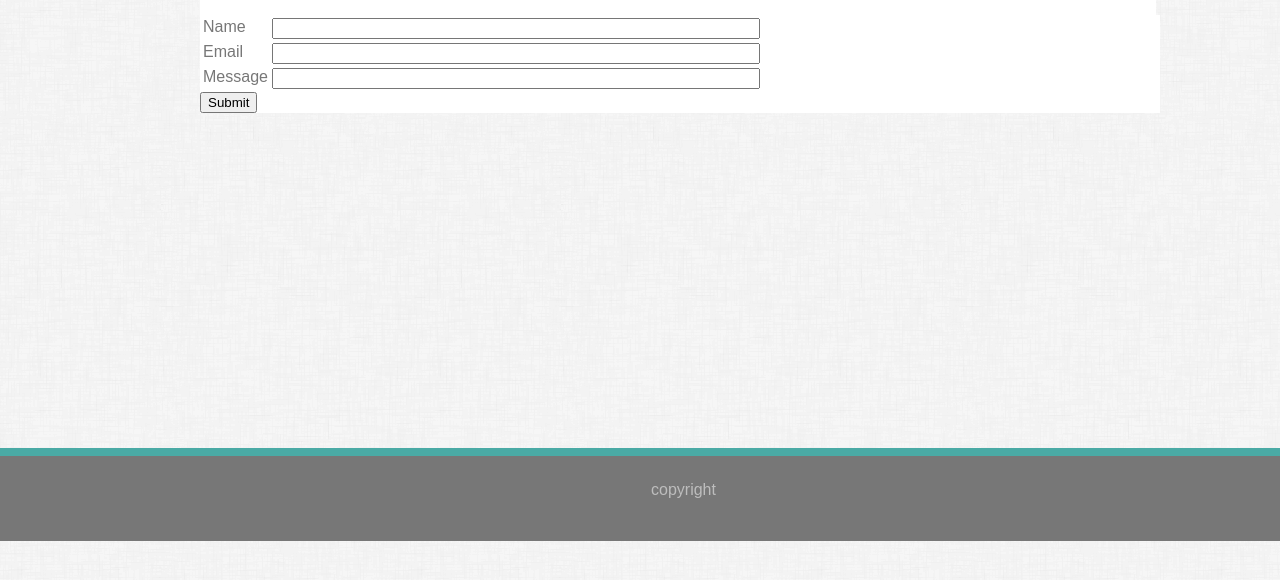
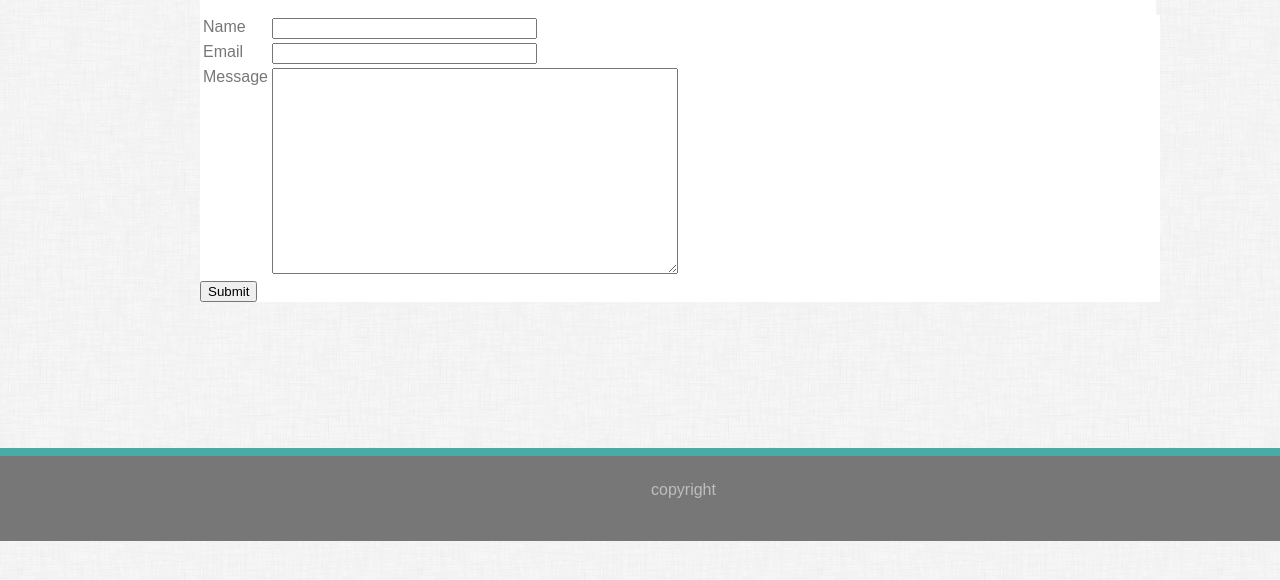
Before and after one commit to Phoenix3737/Basic-Portfolio, a plain HTML site: page contact.html in a window 1280 px wide. Shown: the part 192-772 px from the top of the page. Drawn offline with Linux system fonts and the light colour scheme.

Commit message:
message field size

```diff
--- a/contact.html
+++ b/contact.html
@@ -51,8 +51,7 @@
                         <label for="message ">Message </label>
                     </td>
                     <td valign="top ">
-                        <input type="text " name="message " maxlength="50 " size="30 ">
-                        <style> input {width: 480px;}</style>
+                            <textarea name="message " maxlength="50 " size="30 " style="width:400px; height:200px;"></textarea>
                     </td>
                 </tr>
                  </div>
```
